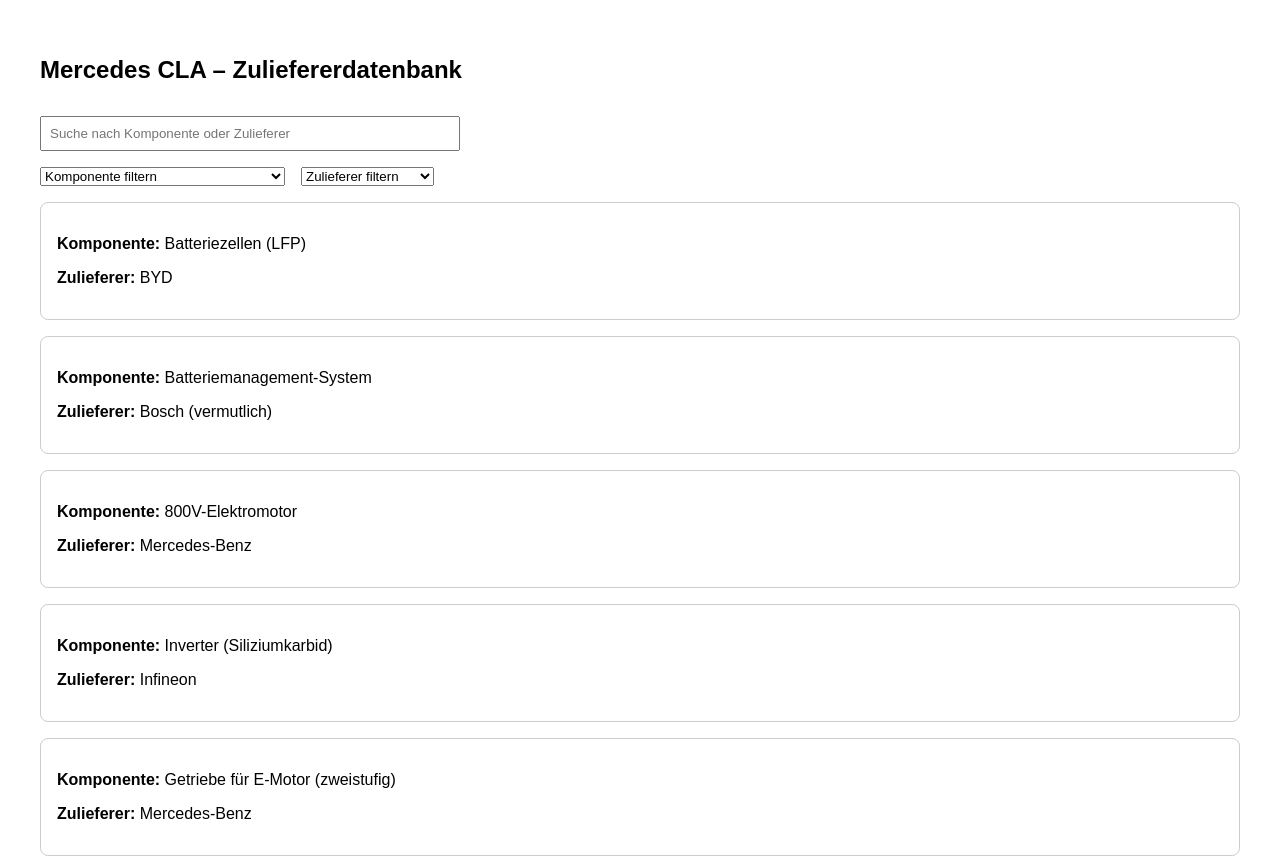
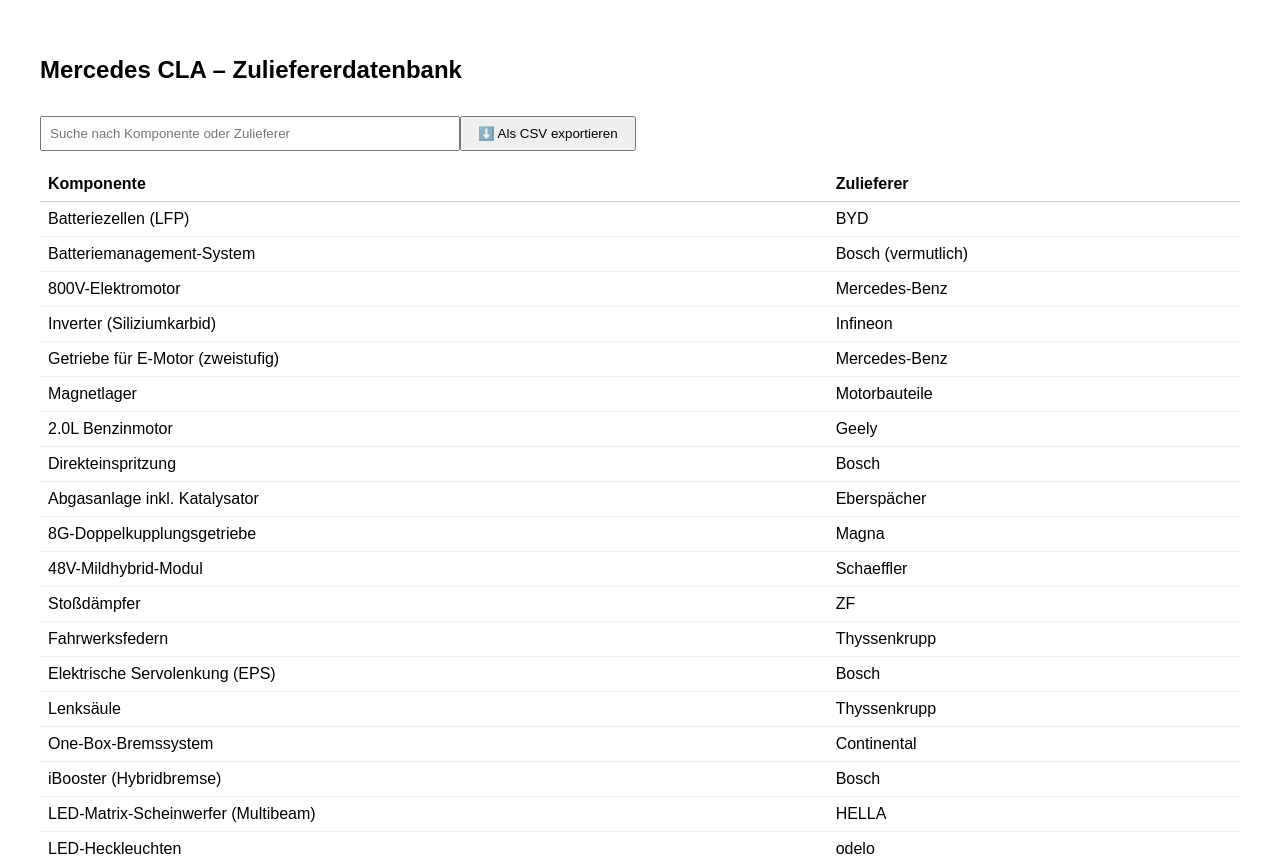
Before and after one commit to Voland1807/zulieferer-datenbank, a React (Vite) app: page / in a window 1280 px wide. Shown: the top 858 px of the page. Built offline with nearby package versions, Linux system fonts and the light colour scheme.

Commit message:
Update App.jsx

```diff
--- a/src/App.jsx
+++ b/src/App.jsx
@@ -4,8 +4,6 @@
 export default function App() {
   const [data, setData] = useState([]);
   const [search, setSearch] = useState("");
-  const [componentFilter, setComponentFilter] = useState("");
-  const [supplierFilter, setSupplierFilter] = useState("");
 
   useEffect(() => {
     fetch("/data/mercedes_cla_komponenten_zulieferer.csv")
@@ -18,15 +16,25 @@
 
   const filtered = data.filter((row) => {
     return (
-      (componentFilter === "" || row["Konkrete Komponente"] === componentFilter) &&
-      (supplierFilter === "" || row["Zulieferer"] === supplierFilter) &&
       (search === "" ||
         row["Konkrete Komponente"]?.toLowerCase().includes(search.toLowerCase()) ||
         row["Zulieferer"]?.toLowerCase().includes(search.toLowerCase()))
     );
   });
 
-  const unique = (key) => Array.from(new Set(data.map((d) => d[key]).filter(Boolean)));
+  const downloadCSV = () => {
+    const csvRows = [
+      ["Konkrete Komponente", "Zulieferer"],
+      ...filtered.map(row => [row["Konkrete Komponente"], row["Zulieferer"]])
+    ];
+    const csvContent = csvRows.map(e => e.join(",")).join("\n");
+    const blob = new Blob([csvContent], { type: 'text/csv' });
+    const url = URL.createObjectURL(blob);
+    const a = document.createElement('a');
+    a.href = url;
+    a.download = 'cla_zulieferer_export.csv';
+    a.click();
+  };
 
   return (
     <div style={{ padding: "2rem", fontFamily: "Arial" }}>
@@ -40,30 +48,26 @@
         style={{ padding: "0.5rem", margin: "1rem 0", width: "100%", maxWidth: "400px" }}
       />
 
-      <div style={{ display: "flex", gap: "1rem", flexWrap: "wrap", marginBottom: "1rem" }}>
-        <select onChange={(e) => setComponentFilter(e.target.value)} value={componentFilter}>
-          <option value="">Komponente filtern</option>
-          {unique("Konkrete Komponente").map((item, i) => (
-            <option key={i} value={item}>{item}</option>
+      <button onClick={downloadCSV} style={{ marginBottom: "1rem", padding: "0.5rem 1rem" }}>
+        ⬇️ Als CSV exportieren
+      </button>
+
+      <table style={{ width: "100%", borderCollapse: "collapse" }}>
+        <thead>
+          <tr>
+            <th style={{ borderBottom: "1px solid #ccc", textAlign: "left", padding: "0.5rem" }}>Komponente</th>
+            <th style={{ borderBottom: "1px solid #ccc", textAlign: "left", padding: "0.5rem" }}>Zulieferer</th>
+          </tr>
+        </thead>
+        <tbody>
+          {filtered.map((row, i) => (
+            <tr key={i}>
+              <td style={{ borderBottom: "1px solid #eee", padding: "0.5rem" }}>{row["Konkrete Komponente"]}</td>
+              <td style={{ borderBottom: "1px solid #eee", padding: "0.5rem" }}>{row["Zulieferer"]}</td>
+            </tr>
           ))}
-        </select>
-
-        <select onChange={(e) => setSupplierFilter(e.target.value)} value={supplierFilter}>
-          <option value="">Zulieferer filtern</option>
-          {unique("Zulieferer").map((item, i) => (
-            <option key={i} value={item}>{item}</option>
-          ))}
-        </select>
-      </div>
-
-      <div style={{ display: "grid", gap: "1rem" }}>
-        {filtered.map((row, i) => (
-          <div key={i} style={{ padding: "1rem", border: "1px solid #ccc", borderRadius: "8px" }}>
-            <p><strong>Komponente:</strong> {row["Konkrete Komponente"]}</p>
-            <p><strong>Zulieferer:</strong> {row["Zulieferer"]}</p>
-          </div>
-        ))}
-      </div>
+        </tbody>
+      </table>
     </div>
   );
 }
```
